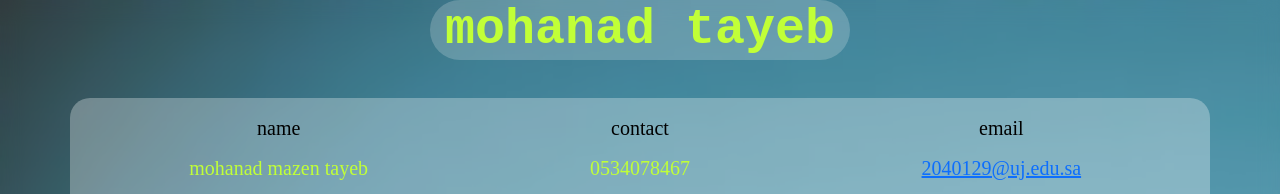
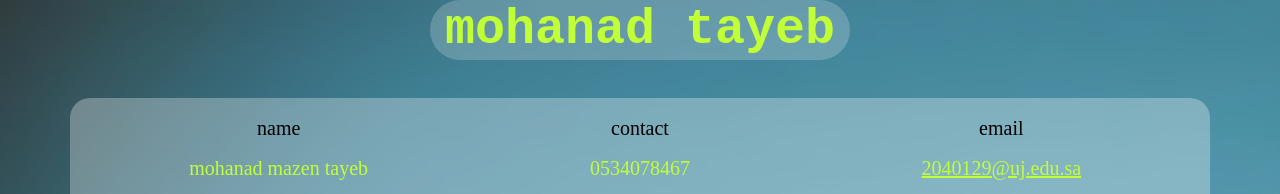
Before and after one commit to mohanadtayeb/MyCV-example-, a plain HTML site: page index.html in a window 1280 px wide. Shown: the top 194 px of the page. Drawn offline with nearby package versions, Linux system fonts and the light colour scheme.

```diff
--- a/style.css
+++ b/style.css
@@ -1,11 +1,15 @@
-
+/* student name: mohanad tayeb , student id: 2040129    */
 .exp-card {
 
     margin-left: 30px;
 
 
 }
-
+#email {
+    color: #c1ff37;
+    font-size: 20px;
+    font-family: "Adobe Caslon Pro Bold";
+}
 #exp{
     display: flex;
 }
@@ -19,6 +23,7 @@
     -webkit-backdrop-filter: blur(10px);
 
 }
+
 .card-title {
     color: #a0ff92;
 }
```
